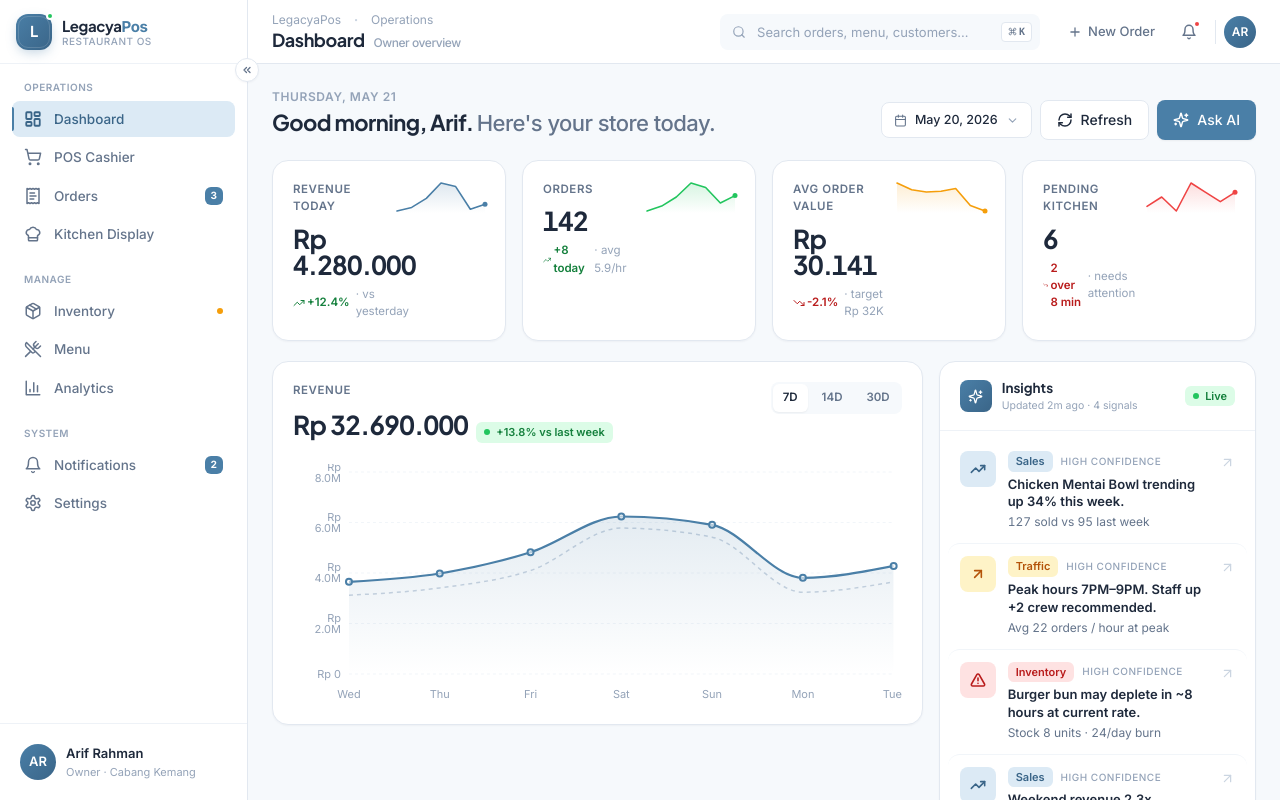
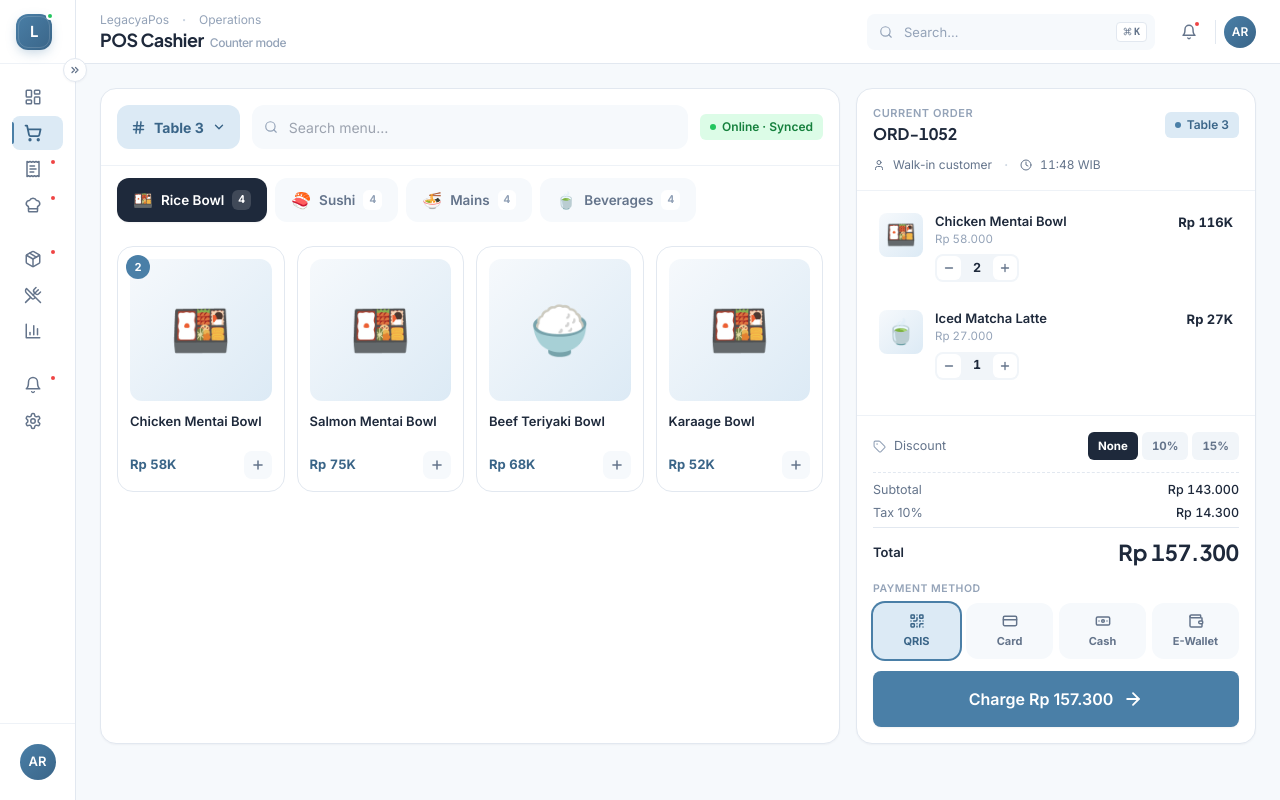
Before and after one commit to legacyasphere-id/Legacya-Pos-Ui, a React (Vite) app: page / in a window 1280 px wide. Built offline with nearby package versions, Linux system fonts and the light colour scheme.

Commit message:
integrate operations screen

```diff
--- a/src/App.jsx
+++ b/src/App.jsx
@@ -1,6 +1,6 @@
 import React from 'react'
-import Dashboard from '../artifacts/02-dashboard.jsx'
+import Operations from '../artifacts/03-operations.jsx'
 
 export default function App() {
-  return <Dashboard />
+  return <Operations />
 }
```
